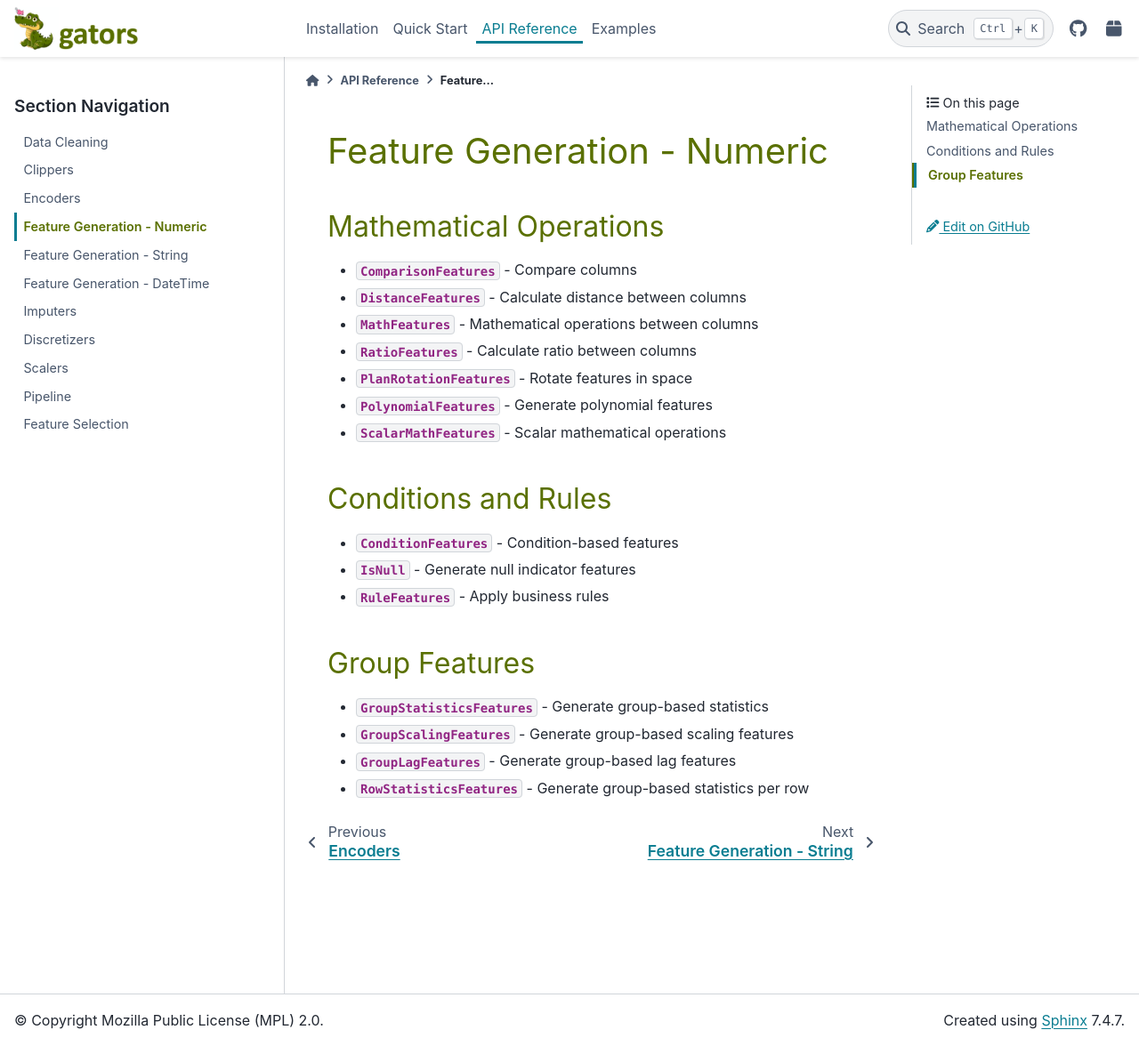
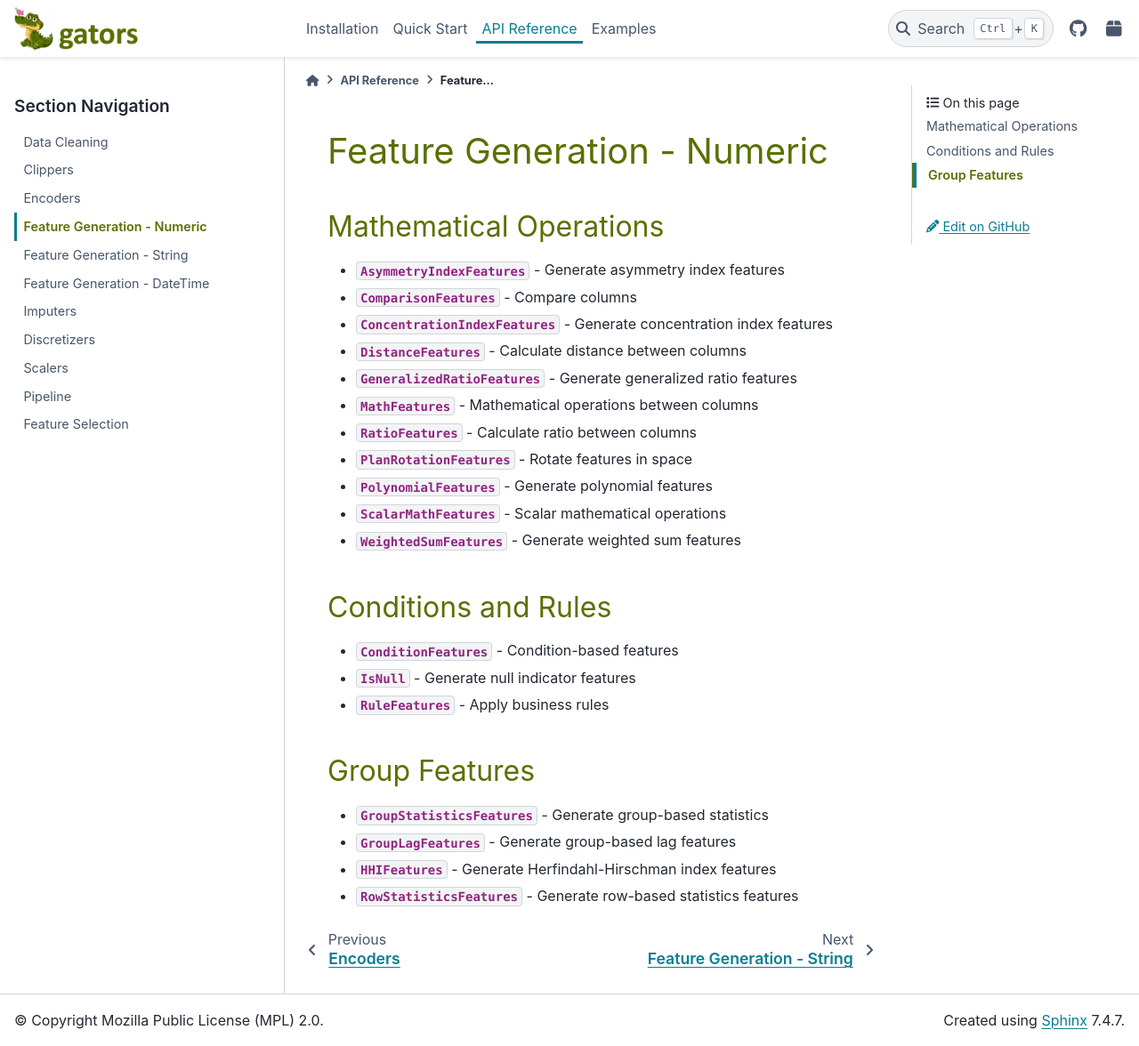
Before and after one commit to paypal/gators, a Sphinx documentation site: the page built from docs/source/api/feature_generation.rst, in a window 1280 px wide and 1176 px high. Shown: the whole window at 89% size. Built offline with Sphinx 7.4.7 and the PyData theme 0.15.4, drawn with Linux system fonts in a browser that asks for light colours.

```diff
--- a/docs/source/api/data_cleaning.rst
+++ b/docs/source/api/data_cleaning.rst
@@ -17,6 +17,9 @@ Quality Filters
 * :class:`~gators.data_cleaning.drop_duplicate_rows.DropDuplicateRows` - Remove duplicate rows
 * :class:`~gators.data_cleaning.drop_high_nan_ratio.DropHighNaNRatio` - Drop columns with high missing ratio
 * :class:`~gators.data_cleaning.drop_low_cardinality.DropLowCardinality` - Drop low cardinality columns
+* :class:`~gators.data_cleaning.drop_near_constant_columns.DropNearConstantColumns` - Drop near-constant columns
 * :class:`~gators.data_cleaning.high_cardinality_filter.HighCardinalityFilter` - Filter high cardinality features
 * :class:`~gators.data_cleaning.replace.Replace` - Replace values in columns
+* :class:`~gators.data_cleaning.round_digits.RoundDigits` - Round numeric columns to a fixed number of decimal places
+* :class:`~gators.data_cleaning.round_significant_digits.RoundSignificantDigits` - Round numeric columns to a fixed number of significant figures
 * :class:`~gators.data_cleaning.variance_filter.VarianceFilter` - Remove low variance features
--- a/docs/source/api/feature_generation.rst
+++ b/docs/source/api/feature_generation.rst
@@ -4,13 +4,17 @@ Feature Generation - Numeric
 Mathematical Operations
 -----------------------
 
+* :class:`~gators.feature_generation.asymmetry_index_features.AsymmetryIndexFeatures` - Generate asymmetry index features
 * :class:`~gators.feature_generation.comparison_features.ComparisonFeatures` - Compare columns
+* :class:`~gators.feature_generation.concentration_index_features.ConcentrationIndexFeatures` - Generate concentration index features
 * :class:`~gators.feature_generation.distance_features.DistanceFeatures` - Calculate distance between columns
+* :class:`~gators.feature_generation.generalized_ratio_features.GeneralizedRatioFeatures` - Generate generalized ratio features
 * :class:`~gators.feature_generation.math_features.MathFeatures` - Mathematical operations between columns
 * :class:`~gators.feature_generation.ratio_features.RatioFeatures` - Calculate ratio between columns
 * :class:`~gators.feature_generation.plan_rotation_features.PlanRotationFeatures` - Rotate features in space
 * :class:`~gators.feature_generation.polynomial_features.PolynomialFeatures` - Generate polynomial features
 * :class:`~gators.feature_generation.scalar_math_features.ScalarMathFeatures` - Scalar mathematical operations
+* :class:`~gators.feature_generation.weighted_sum_features.WeightedSumFeatures` - Generate weighted sum features
 
 Conditions and Rules
 --------------------
@@ -23,6 +27,6 @@ Group Features
 --------------
 
 * :class:`~gators.feature_generation.group_statistics_features.GroupStatisticsFeatures` - Generate group-based statistics
-* :class:`~gators.feature_generation.group_scaling_features.GroupScalingFeatures` - Generate group-based scaling features
 * :class:`~gators.feature_generation.group_lag_features.GroupLagFeatures` - Generate group-based lag features
-* :class:`~gators.feature_generation.row_group_features.RowStatisticsFeatures` - Generate group-based statistics per row
+* :class:`~gators.feature_generation.hhi_features.HHIFeatures` - Generate Herfindahl-Hirschman index features
+* :class:`~gators.feature_generation.row_statistics_features.RowStatisticsFeatures` - Generate row-based statistics features
--- a/docs/source/api/feature_selection.rst
+++ b/docs/source/api/feature_selection.rst
@@ -3,3 +3,9 @@ Feature Selection
 
 * :func:`~gators.feature_selection.information_value.compute_iv` - Compute Information Value (IV) for features
 * :func:`~gators.feature_selection.feature_stability_index.feature_stability_index` - Measure feature importance stability
+* :class:`~gators.feature_selection.correlation_selector.CorrelationSelector` - Select features by correlation threshold
+* :class:`~gators.feature_selection.feature_stability_selector.FeatureStabilitySelector` - Select features by stability score
+* :class:`~gators.feature_selection.information_value_selector.InformationValueSelector` - Select features by information value
+* :class:`~gators.feature_selection.permutation_importance_selector.PermutationImportanceSelector` - Select features by permutation importance
+* :class:`~gators.feature_selection.psi_filter.PSIFilter` - Filter features by population stability index
+* :func:`~gators.feature_selection.select_k_best_stable_features.select_k_best_stable_features` - Select the top stable features
--- a/docs/source/api/scalers.rst
+++ b/docs/source/api/scalers.rst
@@ -7,7 +7,8 @@ Feature Scaling
 * :class:`~gators.scalers.arcsin_squareroot_scaler.ArcSinSquareRootScaler` - Arcsinh square root transformation
 * :class:`~gators.scalers.arcsinh_scaler.ArcSinhScaler` - Arcsinh transformation
 * :class:`~gators.scalers.box_cox.BoxCox` - Box-Cox power transformation
-* :class:`~gators.scalers.log_scaler.Log1pScaler` - Log1p transformation
+* :class:`~gators.scalers.log1p_scaler.Log1pScaler` - Log1p transformation
+* :class:`~gators.scalers.robust_scaler.RobustScaler` - Robust scaling using median and IQR
 * :class:`~gators.scalers.minmax_scaler.MinmaxScaler` - Min-max normalization
 * :class:`~gators.scalers.power_scaler.PowerScaler` - Power transformation
 * :class:`~gators.scalers.standard_scaler.StandardScaler` - Z-score standardization
--- a/pyproject.toml
+++ b/pyproject.toml
@@ -34,7 +34,7 @@ classifiers = [
 ]
 
 dependencies = [
-    "pandas>=3.0.3",
+    "pandas>=2.2.0",
     "polars>=1.20.0",
     "pydantic>=2.12.0",
     "pyarrow>=24.0.0",
```
